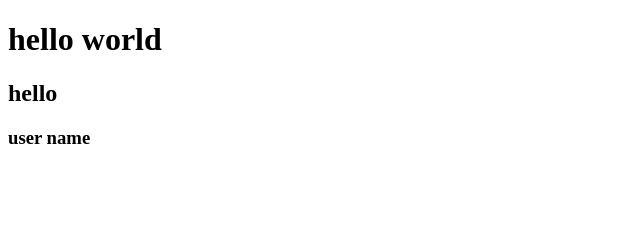
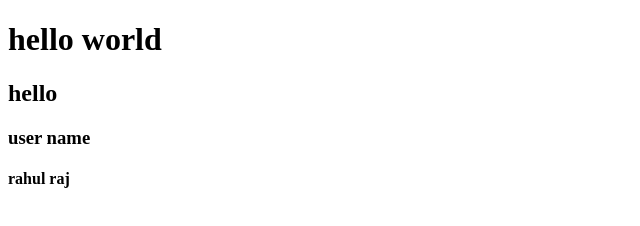
Before and after one commit to rahulraj2023/demogithub1, a plain HTML site: page Frontend/index.html in a window 1280 px wide. Shown: the full height of the page, 0-640 px from the left. Drawn offline with Linux system fonts and the light colour scheme.

Commit message:
new change

```diff
--- a/Frontend/index.html
+++ b/Frontend/index.html
@@ -10,6 +10,7 @@
     <h1>hello world</h1>
     <h2>hello</h2>
     <h3>user name</h3>
+    <h4>rahul raj</h4>
 
 </body>
 </html>
```
